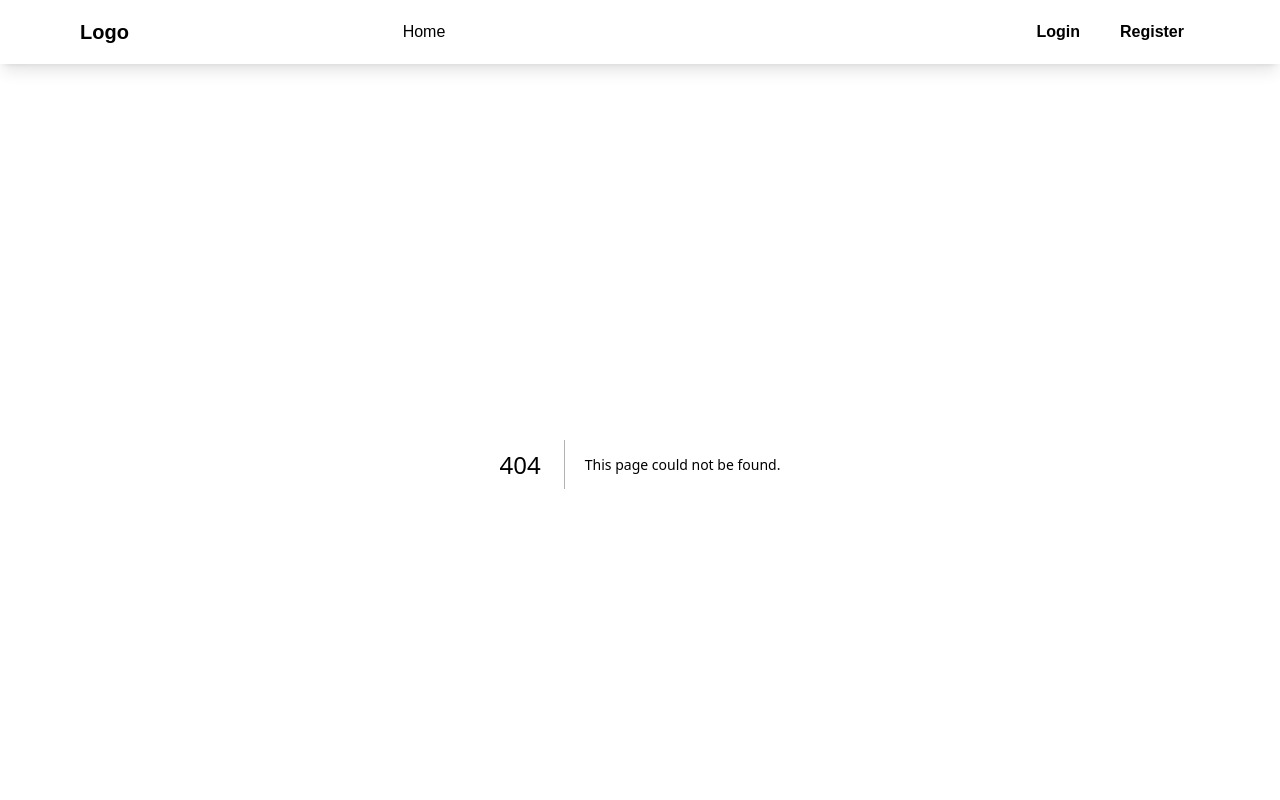
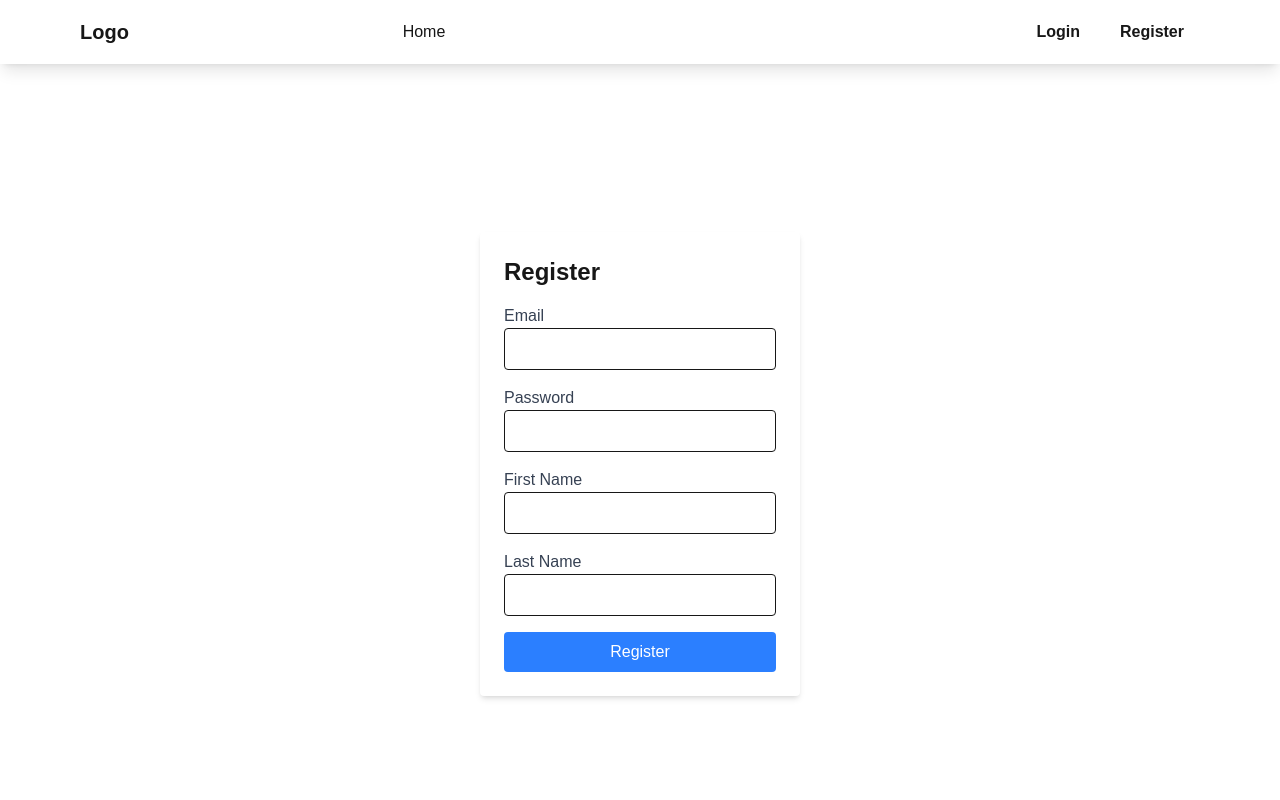
Before and after one commit to fmausberg/authframework-frontend, a Next.js app: page /register in a window 1280 px wide. Before the commit this address had no page. Shown: the top 800 px of the page. Built offline with nearby package versions, Linux system fonts and the light colour scheme; no server answers.

Commit message:
registration possible - response handling not fully implemented

```diff
--- a/app/api/auth/authContext.tsx
+++ b/app/api/auth/authContext.tsx
@@ -4,7 +4,7 @@ import React, { createContext, useContext, useState, useEffect } from 'react';
 
 interface AppUser {
     id: number;
-    email: string;
+    mail: string;
     publicname: string;
 }
 
@@ -23,8 +23,8 @@ interface AppUser {
 
     // Load token and user from localStorage on app start
     useEffect(() => {
-      const storedToken = localStorage.getItem("token");
-      const storedUser = localStorage.getItem("user");
+    const storedToken = localStorage.getItem("jwttoken");
+    const storedUser = localStorage.getItem("appUser");
 
     if (storedToken && storedUser) {
         setToken(storedToken);
@@ -36,8 +36,8 @@ interface AppUser {
     const login = (appUser: AppUser, jwttoken: string) => {
         setUser(appUser);
         setToken(jwttoken);
-      localStorage.setItem("user", JSON.stringify(appUser));
-      localStorage.setItem("token", jwttoken);
+        localStorage.setItem("appUser", JSON.stringify(appUser));
+        localStorage.setItem("jwttoken", jwttoken);
     };
 
     // Logout function (clear localStorage and state)
--- a/app/components/navbar-component/navbar.tsx
+++ b/app/components/navbar-component/navbar.tsx
@@ -54,12 +54,12 @@ const Navbar = () => {
                 </>
               ) : (
                 <>
-                  <a href="/home/auth/login">
+                  <a href="/login">
                     <button className="bg-primaryButton hover:bg-primaryButton-hover text-primaryButton-text font-bold py-2 px-4 rounded">
                       Login
                     </button>
                   </a>
-                  <a href="/home/auth/register">
+                  <a href="/register">
                     <button className="bg-primaryButton hover:bg-primaryButton-hover text-primaryButton-text font-bold py-2 px-4 rounded">
                       Register
                     </button>
--- /dev/null
+++ b/app/login/page.tsx
@@ -0,0 +1,55 @@
+'use client';
+
+import React, { useState } from 'react';
+import { useAuth } from '../api/auth/authContext';
+import api from '../api/auth/axiosInstance';
+
+export default function LoginPage() {
+  const { login } = useAuth();
+  const [mail, setEmail] = useState('');
+  const [password, setPassword] = useState('');
+  const [error, setError] = useState('');
+
+  const handleLogin = async (e: React.FormEvent) => {
+    e.preventDefault();
+    try {
+      const response = await api.post('/auth/directlogin', { mail: mail, password });
+      const { appUser, jwttoken } = response.data;
+      login(appUser, jwttoken);
+    } catch (err) {
+      setError('Invalid email or password');
+    }
+  };
+
+  return (
+    <div className="flex justify-center items-center h-screen">
+      <form onSubmit={handleLogin} className="bg-white p-6 rounded shadow-md w-80">
+        <h2 className="text-2xl font-bold mb-4">Login</h2>
+        {error && <p className="text-red-500 mb-4">{error}</p>}
+        <div className="mb-4">
+          <label className="block text-gray-700">Email</label>
+          <input
+            type="email"
+            value={mail}
+            onChange={(e) => setEmail(e.target.value)}
+            className="w-full px-3 py-2 border rounded"
+            required
+          />
+        </div>
+        <div className="mb-4">
+          <label className="block text-gray-700">Password</label>
+          <input
+            type="password"
+            value={password}
+            onChange={(e) => setPassword(e.target.value)}
+            className="w-full px-3 py-2 border rounded"
+            required
+          />
+        </div>
+        <button type="submit" className="w-full bg-blue-500 text-white px-4 py-2 rounded">
+          Login
+        </button>
+      </form>
+    </div>
+  );
+}
--- /dev/null
+++ b/app/register/page.tsx
@@ -0,0 +1,83 @@
+'use client';
+
+import React, { useState } from 'react';
+import api from '../api/auth/axiosInstance';
+
+export default function RegisterPage() {
+  const [email, setEmail] = useState('');
+  const [password, setPassword] = useState('');
+  const [firstName, setFirstName] = useState('');
+  const [lastName, setLastName] = useState('');
+  const [error, setError] = useState('');
+  const [success, setSuccess] = useState('');
+
+  const handleRegister = async (e: React.FormEvent) => {
+    e.preventDefault();
+    try {
+      const response = await api.post('/auth/register', {
+        mail: email,
+        password,
+        firstName,
+        lastName,
+      });
+      setSuccess('Registration successful! Please log in.');
+      setError('');
+    } catch (err) {
+      setError('Registration failed. Please try again.');
+      setSuccess('');
+    }
+  };
+
+  return (
+    <div className="flex justify-center items-center h-screen">
+      <form onSubmit={handleRegister} className="bg-white p-6 rounded shadow-md w-80">
+        <h2 className="text-2xl font-bold mb-4">Register</h2>
+        {error && <p className="text-red-500 mb-4">{error}</p>}
+        {success && <p className="text-green-500 mb-4">{success}</p>}
+        <div className="mb-4">
+          <label className="block text-gray-700">Email</label>
+          <input
+            type="email"
+            value={email}
+            onChange={(e) => setEmail(e.target.value)}
+            className="w-full px-3 py-2 border rounded"
+            required
+          />
+        </div>
+        <div className="mb-4">
+          <label className="block text-gray-700">Password</label>
+          <input
+            type="password"
+            value={password}
+            onChange={(e) => setPassword(e.target.value)}
+            className="w-full px-3 py-2 border rounded"
+            required
+          />
+        </div>
+        <div className="mb-4">
+          <label className="block text-gray-700">First Name</label>
+          <input
+            type="text"
+            value={firstName}
+            onChange={(e) => setFirstName(e.target.value)}
+            className="w-full px-3 py-2 border rounded"
+            required
+          />
+        </div>
+        <div className="mb-4">
+          <label className="block text-gray-700">Last Name</label>
+          <input
+            type="text"
+            value={lastName}
+            onChange={(e) => setLastName(e.target.value)}
+            className="w-full px-3 py-2 border rounded"
+            required
+          />
+        </div>
+        <button type="submit" className="w-full bg-blue-500 text-white px-4 py-2 rounded">
+          Register
+        </button>
+      </form>
+    </div>
+  );
+}
```
Lines whose indentation alone changed are shown as unchanged.
